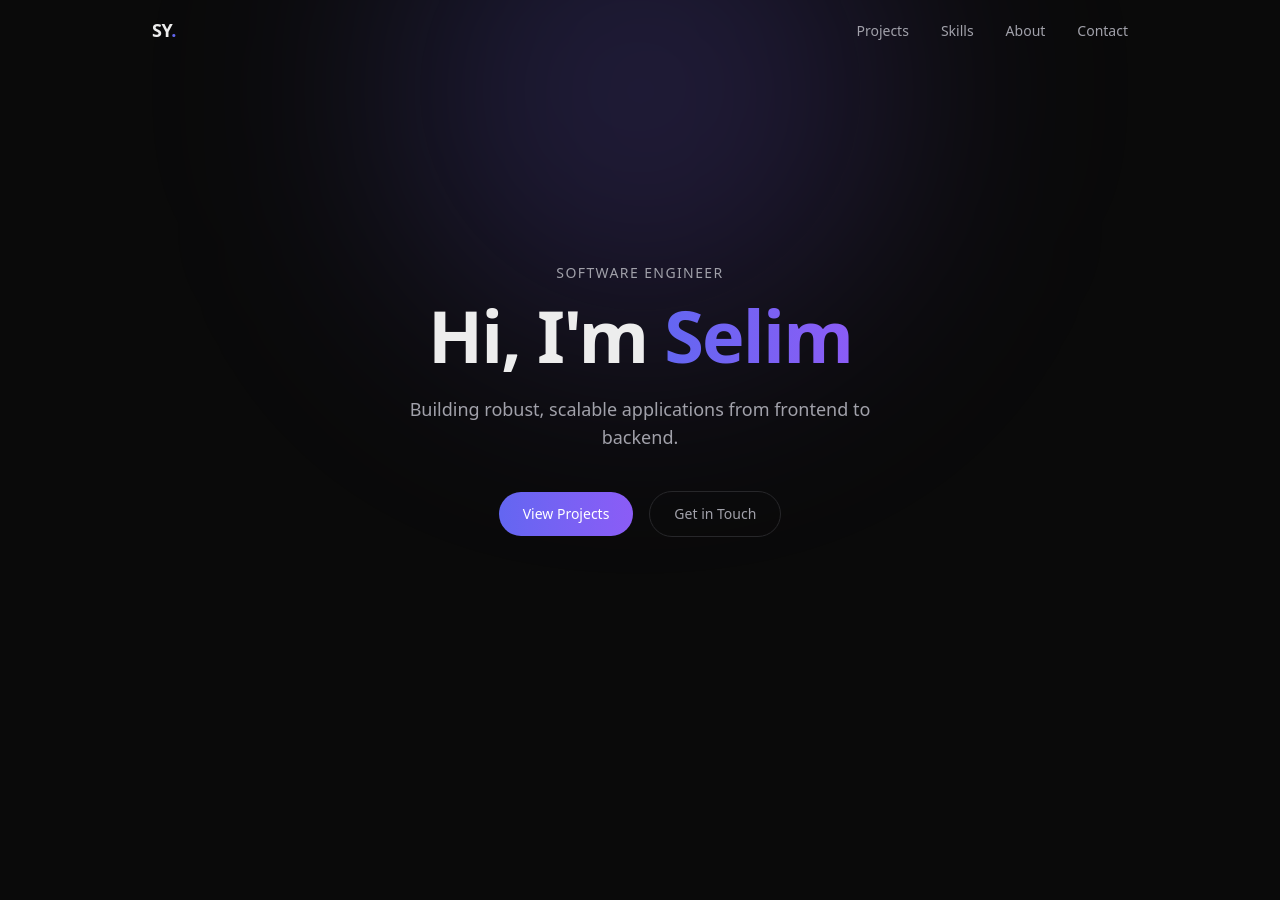
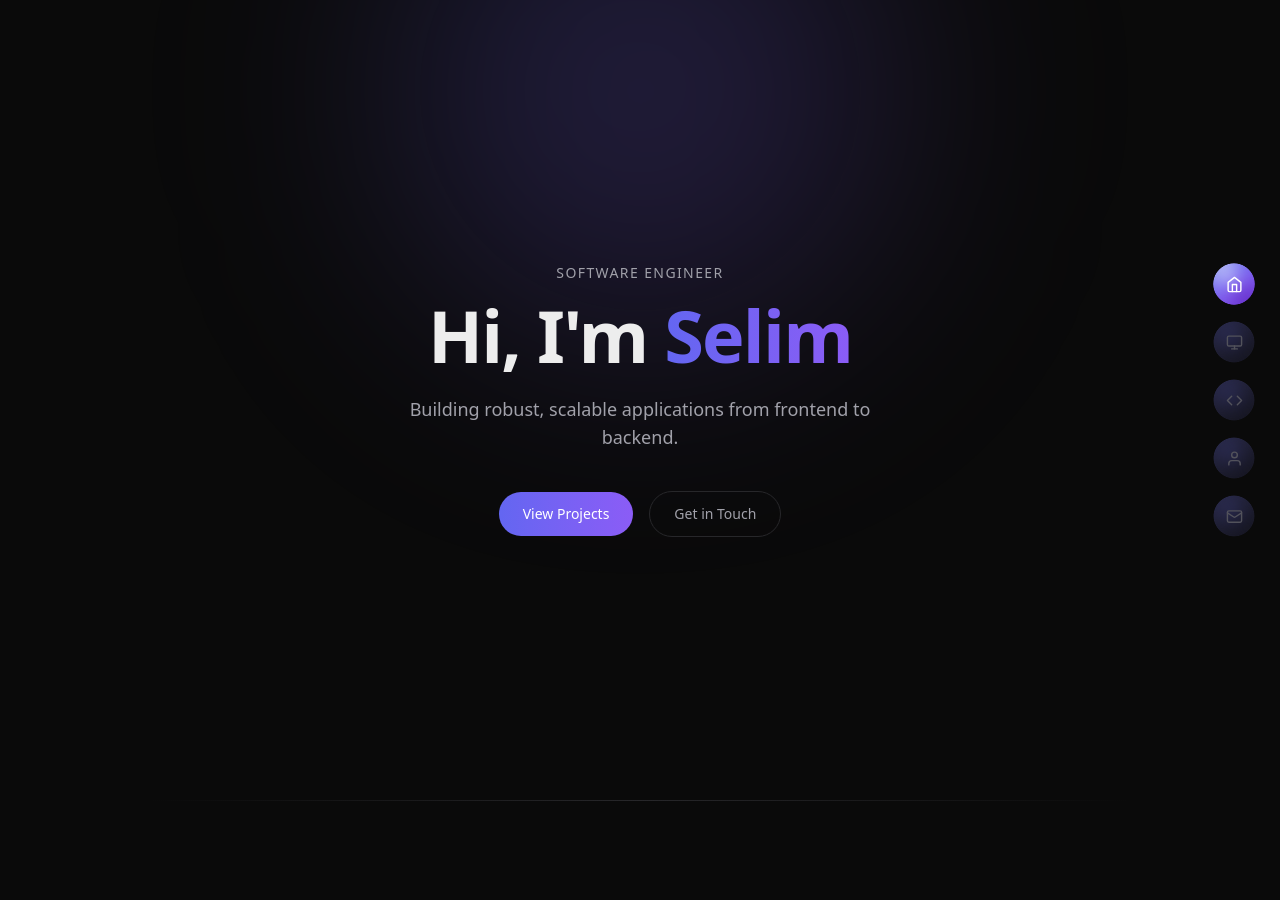
Before and after one commit to X3l1m/X3l1m.github.io, a Next.js app: page / in a window 1280 px wide. Shown: the top 900 px of the page. Built offline with nearby package versions, Linux system fonts and the light colour scheme.

Commit message:
feat: FloatNav

```diff
--- a/src/app/page.tsx
+++ b/src/app/page.tsx
@@ -1,4 +1,4 @@
-import Navbar from "@/components/Navbar";
+import FloatNav from "@/components/SideNav";
 import Hero from "@/components/Hero";
 import Projects from "@/components/Projects";
 import Skills from "@/components/Skills";
@@ -6,16 +6,35 @@ import About from "@/components/About";
 import Contact from "@/components/Contact";
 import Footer from "@/components/Footer";
 
+function Divider() {
+  return (
+    <div className="mx-auto max-w-5xl px-6">
+      <div className="h-px bg-linear-to-r from-transparent via-border to-transparent" />
+    </div>
+  );
+}
+
 export default function Home() {
   return (
     <>
-      <Navbar />
+      <FloatNav />
       <main>
         <Hero />
+        <Divider />
         <Projects />
-        <Skills />
+        <Divider />
+        {/* Alternating subtle background */}
+        <div className="relative">
+          <div className="pointer-events-none absolute inset-0 bg-card/30" />
+          <Skills />
+        </div>
+        <Divider />
         <About />
-        <Contact />
+        <Divider />
+        <div className="relative">
+          <div className="pointer-events-none absolute inset-0 bg-card/30" />
+          <Contact />
+        </div>
       </main>
       <Footer />
     </>
--- a/src/components/About.tsx
+++ b/src/components/About.tsx
@@ -6,7 +6,7 @@ import SectionHeading from "./SectionHeading";
 
 export default function About() {
   return (
-    <section id="about" className="px-6 py-24">
+    <section id="about" className="px-6 py-32">
       <div className="mx-auto max-w-5xl">
         <SectionHeading>About Me</SectionHeading>
 
@@ -14,7 +14,7 @@ export default function About() {
           initial={{ opacity: 0, y: 20 }}
           whileInView={{ opacity: 1, y: 0 }}
           transition={{ duration: 0.5 }}
-          viewport={{ once: true }}
+          viewport={{ once: false, amount: 0.4 }}
           className="max-w-2xl text-base leading-relaxed text-muted"
         >
           {aboutText}
--- a/src/components/Contact.tsx
+++ b/src/components/Contact.tsx
@@ -59,7 +59,7 @@ const links = [
 
 export default function Contact() {
   return (
-    <section id="contact" className="px-6 py-24">
+    <section id="contact" className="px-6 py-32">
       <div className="mx-auto max-w-5xl text-center">
         <SectionHeading>Get in Touch</SectionHeading>
 
@@ -67,7 +67,7 @@ export default function Contact() {
           initial={{ opacity: 0, y: 20 }}
           whileInView={{ opacity: 1, y: 0 }}
           transition={{ duration: 0.5 }}
-          viewport={{ once: true }}
+          viewport={{ once: false, amount: 0.4 }}
           className="mx-auto mb-10 max-w-md text-muted"
         >
           Open to new opportunities and interesting projects. Feel free to reach
@@ -78,7 +78,7 @@ export default function Contact() {
           initial={{ opacity: 0, y: 20 }}
           whileInView={{ opacity: 1, y: 0 }}
           transition={{ duration: 0.5, delay: 0.1 }}
-          viewport={{ once: true }}
+          viewport={{ once: false, amount: 0.4 }}
           className="flex items-center justify-center gap-4"
         >
           {links.map((link) => (
--- a/src/components/Hero.tsx
+++ b/src/components/Hero.tsx
@@ -5,7 +5,7 @@ import { personalInfo } from "@/lib/data";
 
 export default function Hero() {
   return (
-    <section className="relative flex min-h-screen items-center justify-center overflow-hidden px-6">
+    <section id="hero" className="relative flex min-h-screen items-center justify-center overflow-hidden px-6">
       {/* Gradient orb background */}
       <div className="pointer-events-none absolute -top-40 left-1/2 h-[500px] w-[500px] -translate-x-1/2 rounded-full bg-gradient-to-br from-accent-from/20 to-accent-to/20 blur-[120px]" />
 
--- a/src/components/Projects.tsx
+++ b/src/components/Projects.tsx
@@ -25,7 +25,7 @@ function ArrowUpRight() {
 
 export default function Projects() {
   return (
-    <section id="projects" className="px-6 py-24">
+    <section id="projects" className="px-6 py-32">
       <div className="mx-auto max-w-5xl">
         <SectionHeading>Projects</SectionHeading>
 
@@ -36,7 +36,7 @@ export default function Projects() {
               initial={{ opacity: 0, y: 30 }}
               whileInView={{ opacity: 1, y: 0 }}
               transition={{ duration: 0.4, delay: i * 0.1 }}
-              viewport={{ once: true }}
+              viewport={{ once: false, amount: 0.2 }}
               className="group rounded-xl border border-border bg-card p-6 transition-all duration-300 hover:border-accent-from/40 hover:shadow-[0_0_30px_-10px_rgba(99,102,241,0.15)]"
             >
               <div className="mb-3 flex items-start justify-between">
--- /dev/null
+++ b/src/components/SideNav.tsx
@@ -0,0 +1,319 @@
+"use client";
+
+import { useState, useEffect } from "react";
+import {
+  motion,
+  useMotionValue,
+  useVelocity,
+  useTransform,
+  AnimatePresence,
+  animate,
+} from "framer-motion";
+
+const ITEM_SIZE = 44;
+const GAP = 14;
+const STRIDE = ITEM_SIZE + GAP;
+
+const navItems = [
+  {
+    id: "hero",
+    label: "Home",
+    href: "#hero",
+    icon: (
+      <svg
+        viewBox="0 0 24 24"
+        fill="none"
+        stroke="currentColor"
+        strokeWidth="2"
+        strokeLinecap="round"
+        strokeLinejoin="round"
+        width="17"
+        height="17"
+      >
+        <path d="M3 9l9-7 9 7v11a2 2 0 01-2 2H5a2 2 0 01-2-2z" />
+        <polyline points="9,22 9,12 15,12 15,22" />
+      </svg>
+    ),
+  },
+  {
+    id: "projects",
+    label: "Projects",
+    href: "#projects",
+    icon: (
+      <svg
+        viewBox="0 0 24 24"
+        fill="none"
+        stroke="currentColor"
+        strokeWidth="2"
+        strokeLinecap="round"
+        strokeLinejoin="round"
+        width="17"
+        height="17"
+      >
+        <rect x="2" y="3" width="20" height="14" rx="2" />
+        <line x1="8" y1="21" x2="16" y2="21" />
+        <line x1="12" y1="17" x2="12" y2="21" />
+      </svg>
+    ),
+  },
+  {
+    id: "skills",
+    label: "Skills",
+    href: "#skills",
+    icon: (
+      <svg
+        viewBox="0 0 24 24"
+        fill="none"
+        stroke="currentColor"
+        strokeWidth="2"
+        strokeLinecap="round"
+        strokeLinejoin="round"
+        width="17"
+        height="17"
+      >
+        <polyline points="16 18 22 12 16 6" />
+        <polyline points="8 6 2 12 8 18" />
+      </svg>
+    ),
+  },
+  {
+    id: "about",
+    label: "About",
+    href: "#about",
+    icon: (
+      <svg
+        viewBox="0 0 24 24"
+        fill="none"
+        stroke="currentColor"
+        strokeWidth="2"
+        strokeLinecap="round"
+        strokeLinejoin="round"
+        width="17"
+        height="17"
+      >
+        <path d="M20 21v-2a4 4 0 00-4-4H8a4 4 0 00-4 4v2" />
+        <circle cx="12" cy="7" r="4" />
+      </svg>
+    ),
+  },
+  {
+    id: "contact",
+    label: "Contact",
+    href: "#contact",
+    icon: (
+      <svg
+        viewBox="0 0 24 24"
+        fill="none"
+        stroke="currentColor"
+        strokeWidth="2"
+        strokeLinecap="round"
+        strokeLinejoin="round"
+        width="17"
+        height="17"
+      >
+        <rect x="2" y="4" width="20" height="16" rx="2" />
+        <path d="m22 7-8.97 5.7a1.94 1.94 0 01-2.06 0L2 7" />
+      </svg>
+    ),
+  },
+];
+
+export default function FloatNav() {
+  const [active, setActive] = useState(0);
+  const [hovered, setHovered] = useState<number | null>(null);
+
+  const blobY = useMotionValue(0);
+  const yVelocity = useVelocity(blobY);
+  const scaleX = useTransform(yVelocity, [-600, 0, 600], [0.68, 1, 0.68]);
+  const scaleY = useTransform(yVelocity, [-600, 0, 600], [1.6, 1, 1.6]);
+
+  useEffect(() => {
+    animate(blobY, active * STRIDE, {
+      type: "spring",
+      stiffness: 260,
+      damping: 20,
+      mass: 0.9,
+    });
+  }, [active, blobY]);
+
+  useEffect(() => {
+    const observers: IntersectionObserver[] = [];
+    navItems.forEach(({ id }, i) => {
+      const el = document.getElementById(id);
+      if (!el) return;
+      const obs = new IntersectionObserver(
+        ([entry]) => {
+          if (entry.isIntersecting) setActive(i);
+        },
+        { threshold: 0.35, rootMargin: "-15% 0px -15% 0px" },
+      );
+      obs.observe(el);
+      observers.push(obs);
+    });
+    return () => observers.forEach((o) => o.disconnect());
+  }, []);
+
+  const handleClick = (index: number, href: string) => {
+    setActive(index);
+    if (href === "#hero") {
+      window.scrollTo({ top: 0, behavior: "smooth" });
+    } else {
+      document.querySelector(href)?.scrollIntoView({ behavior: "smooth" });
+    }
+  };
+
+  return (
+    <>
+      <svg
+        style={{
+          position: "absolute",
+          width: 0,
+          height: 0,
+          overflow: "hidden",
+        }}
+        aria-hidden="true"
+      >
+        <defs>
+          <filter
+            id="liquid-goo"
+            x="-60%"
+            y="-60%"
+            width="220%"
+            height="220%"
+            colorInterpolationFilters="sRGB"
+          >
+            <feGaussianBlur in="SourceGraphic" stdDeviation="7" result="blur" />
+            <feColorMatrix
+              in="blur"
+              mode="matrix"
+              values="1 0 0 0 0  0 1 0 0 0  0 0 1 0 0  0 0 0 24 -12"
+            />
+          </filter>
+        </defs>
+      </svg>
+
+      <nav
+        style={{
+          position: "fixed",
+          right: 24,
+          top: "50%",
+          transform: "translateY(-50%)",
+          zIndex: 50,
+          width: ITEM_SIZE,
+          height: navItems.length * STRIDE - GAP,
+        }}
+        aria-label="Section navigation"
+      >
+        {/* Goo shape layer */}
+        <div
+          style={{ position: "absolute", inset: 0, filter: "url(#liquid-goo)" }}
+        >
+          {/* Inactive circles — subtle purple tint so bridge blends naturally */}
+          {navItems.map((_, i) => (
+            <div
+              key={i}
+              style={{
+                position: "absolute",
+                width: ITEM_SIZE,
+                height: ITEM_SIZE,
+                top: i * STRIDE,
+                left: 0,
+                borderRadius: "50%",
+                background: [
+                  "radial-gradient(circle at 38% 32%, rgba(99,102,241,0.22) 0%, transparent 65%)",
+                  "linear-gradient(145deg, rgba(32,32,46,0.99) 0%, rgba(18,18,28,0.99) 100%)",
+                ].join(", "),
+              }}
+            />
+          ))}
+
+          {/* Liquid blob */}
+          <motion.div
+            style={{
+              position: "absolute",
+              width: ITEM_SIZE,
+              height: ITEM_SIZE,
+              top: 0,
+              left: 0,
+              borderRadius: "50%",
+              background: [
+                "radial-gradient(circle at 32% 26%, rgba(255,255,255,0.58) 0%, rgba(255,255,255,0.0) 48%)",
+                "radial-gradient(circle at 72% 76%, rgba(79,30,180,0.55) 0%, rgba(79,30,180,0.0) 52%)",
+                "linear-gradient(145deg, #a5b4fc 0%, #6366f1 30%, #8b5cf6 65%, #6d28d9 100%)",
+              ].join(", "),
+              y: blobY,
+              scaleX,
+              scaleY,
+              transformOrigin: "center center",
+            }}
+          />
+        </div>
+
+        {/* Icon & click layer */}
+        {navItems.map((item, i) => (
+          <button
+            key={item.id}
+            onClick={() => handleClick(i, item.href)}
+            onMouseEnter={() => setHovered(i)}
+            onMouseLeave={() => setHovered(null)}
+            aria-label={item.label}
+            style={{
+              position: "absolute",
+              top: i * STRIDE,
+              left: 0,
+              width: ITEM_SIZE,
+              height: ITEM_SIZE,
+              display: "flex",
+              alignItems: "center",
+              justifyContent: "center",
+              borderRadius: "50%",
+              background: "transparent",
+              border: "none",
+              cursor: "pointer",
+              color: active === i ? "#ffffff" : "#52525b",
+              transition: "color 0.25s ease",
+              zIndex: 2,
+              padding: 0,
+            }}
+          >
+            {item.icon}
+          </button>
+        ))}
+
+        {/* Hover tooltips */}
+        <AnimatePresence>
+          {hovered !== null && (
+            <motion.div
+              key={hovered}
+              initial={{ opacity: 0, x: 8, scale: 0.94 }}
+              animate={{ opacity: 1, x: 0, scale: 1 }}
+              exit={{ opacity: 0, x: 8, scale: 0.94 }}
+              transition={{ duration: 0.12, ease: "easeOut" }}
+              style={{
+                position: "absolute",
+                right: ITEM_SIZE + 10,
+                top: hovered * STRIDE + ITEM_SIZE / 2,
+                transform: "translateY(-50%)",
+                background: "rgba(12, 12, 18, 0.92)",
+                backdropFilter: "blur(12px)",
+                WebkitBackdropFilter: "blur(12px)",
+                border: "1px solid rgba(63, 63, 70, 0.45)",
+                borderRadius: 8,
+                padding: "5px 12px",
+                fontSize: 12,
+                fontWeight: 500,
+                letterSpacing: "0.01em",
+                color: "#e4e4e7",
+                whiteSpace: "nowrap",
+                pointerEvents: "none",
+                zIndex: 10,
+              }}
+            >
+              {navItems[hovered].label}
+            </motion.div>
+          )}
+        </AnimatePresence>
+      </nav>
+    </>
+  );
+}
--- a/src/components/Skills.tsx
+++ b/src/components/Skills.tsx
@@ -6,7 +6,7 @@ import SectionHeading from "./SectionHeading";
 
 export default function Skills() {
   return (
-    <section id="skills" className="px-6 py-24">
+    <section id="skills" className="px-6 py-32">
       <div className="mx-auto max-w-5xl">
         <SectionHeading>Skills & Tech Stack</SectionHeading>
 
@@ -17,7 +17,7 @@ export default function Skills() {
               initial={{ opacity: 0, y: 20 }}
               whileInView={{ opacity: 1, y: 0 }}
               transition={{ duration: 0.4, delay: catIndex * 0.1 }}
-              viewport={{ once: true }}
+              viewport={{ once: false, amount: 0.2 }}
             >
               <h3 className="mb-4 text-sm font-medium tracking-widest text-muted uppercase">
                 {category.name}
@@ -32,7 +32,7 @@ export default function Skills() {
                       duration: 0.3,
                       delay: catIndex * 0.1 + skillIndex * 0.05,
                     }}
-                    viewport={{ once: true }}
+                    viewport={{ once: false, amount: 0.2 }}
                     className="rounded-lg border border-border bg-card px-4 py-2 text-sm transition-colors hover:border-accent-from/40 hover:text-foreground"
                   >
                     {skill}
```
Also changed, not shown: src/components/SectionHeading.tsx (+8 -7 lines).
